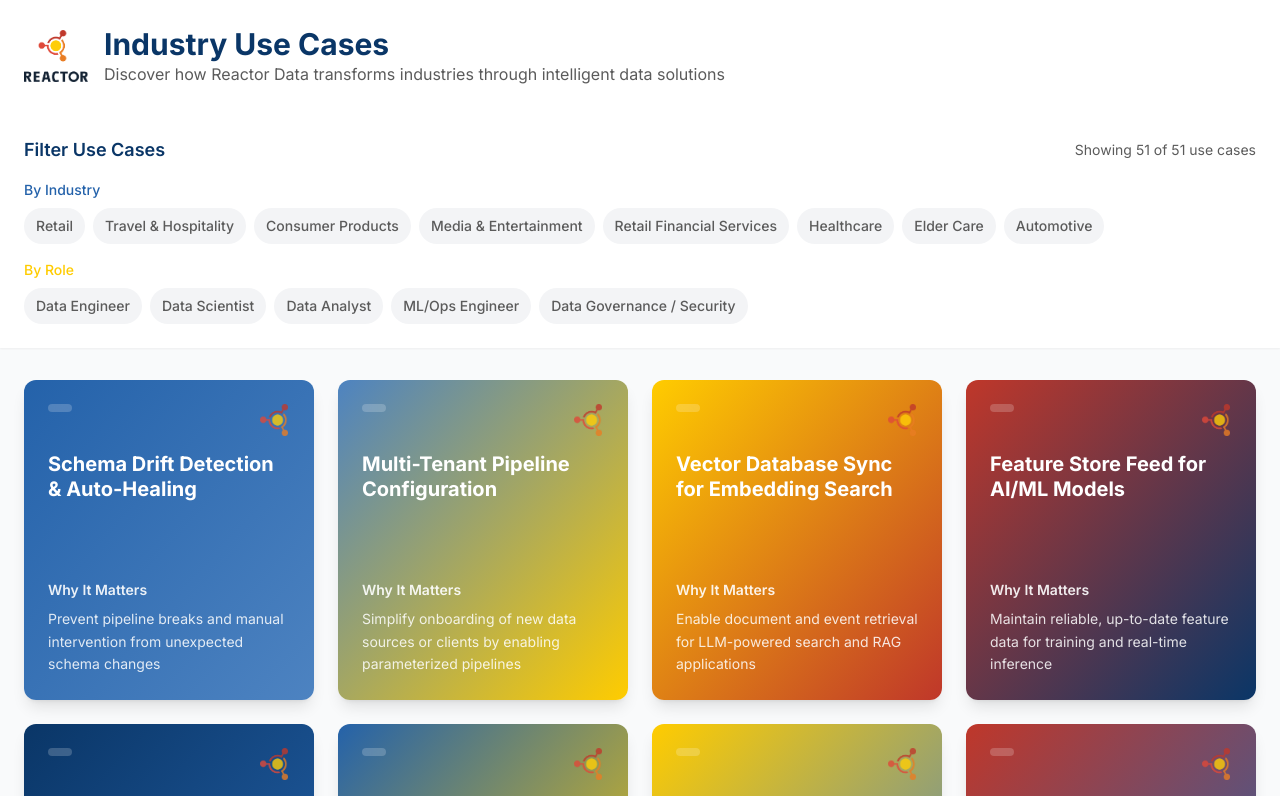
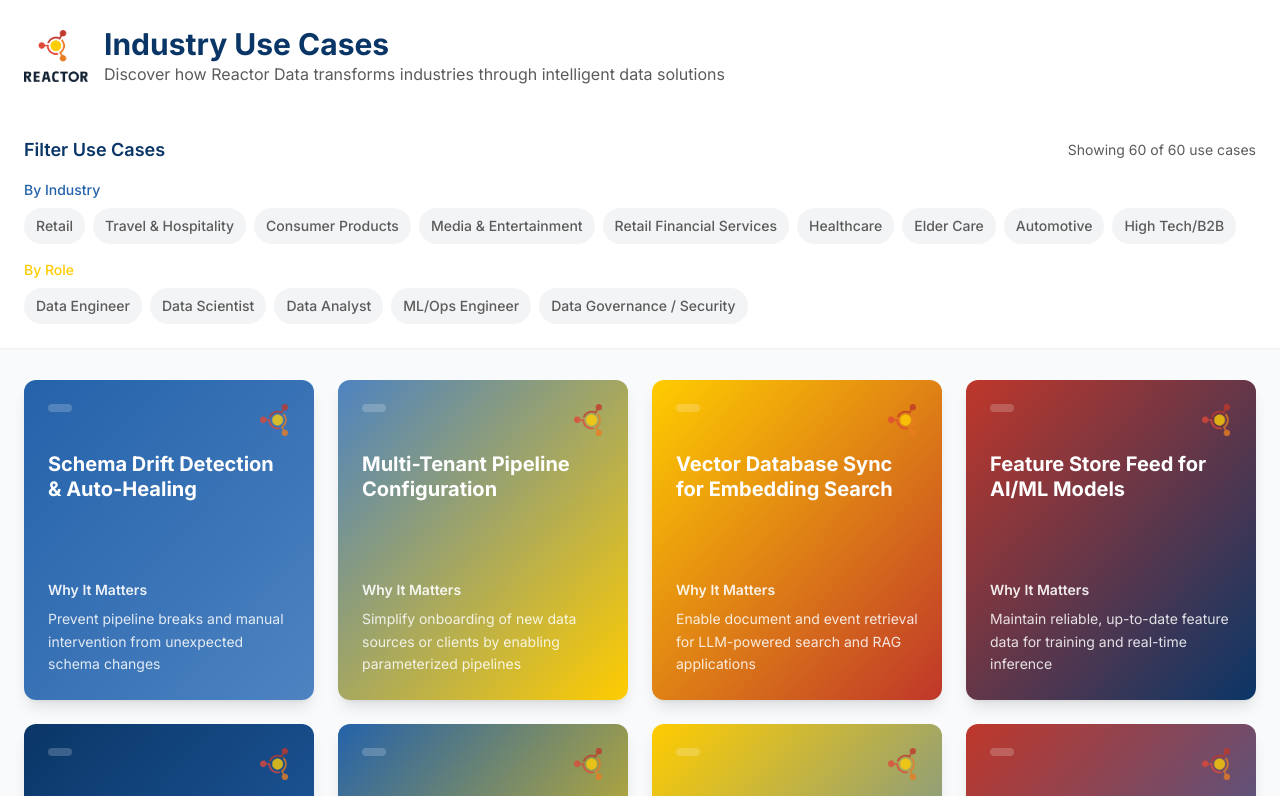
Before and after one commit to tgiffin/wp-reactor-card-flip-showcase, a React (Vite) app: page / in a window 1280 px wide. Shown: the top 796 px of the page. Built offline with nearby package versions, Linux system fonts and the light colour scheme.

Commit message:
Add High Tech/B2B industry use cases
Added the "High Tech/B2B" industry and its 9 use cases to the data structure. Updated `src/data/index.ts` and `src/data/industryUseCases.ts`.

```diff
--- a/src/data/index.ts
+++ b/src/data/index.ts
@@ -14,7 +14,8 @@ export const industries = [
   'Retail Financial Services',
   'Healthcare',
   'Elder Care',
-  'Automotive'
+  'Automotive',
+  'High Tech/B2B'
 ];
 
 export const roles = [
--- a/src/data/industryUseCases.ts
+++ b/src/data/industryUseCases.ts
@@ -1,4 +1,3 @@
-
 import { UseCase } from './types';
 
 export const industryUseCases: UseCase[] = [
@@ -478,5 +477,106 @@ export const industryUseCases: UseCase[] = [
     sampleFields: ['user_id', 'table_accessed', 'timestamp'],
     reactorRole: 'Log every data touch and enable audit trails for compliance teams',
     gradientClass: 'bg-gradient-to-br from-reactor-medium-blue to-soundcommerce-yellow'
+  },
+
+  // High Tech/B2B
+  {
+    id: '43',
+    industry: 'High Tech/B2B',
+    title: 'Product Telemetry Ingestion',
+    whyItMatters: 'Collect and normalize telemetry from SaaS or hardware usage to detect patterns or issues',
+    dataSources: ['SaaS product logs', 'IoT device streams', 'mobile SDKs'],
+    entitiesTables: ['telemetry_events', 'device_sessions', 'usage_logs'],
+    sampleFields: ['session_id', 'device_id', 'event_type', 'timestamp'],
+    reactorRole: 'Stream and normalize telemetry events into structured formats for product and support analytics',
+    gradientClass: 'bg-gradient-to-br from-reactor-blue to-reactor-medium-blue'
+  },
+  {
+    id: '44',
+    industry: 'High Tech/B2B',
+    title: 'Customer Success Signal Detection',
+    whyItMatters: 'Detect churn or expansion signals based on feature usage and support tickets',
+    dataSources: ['Product analytics', 'CRM', 'support systems'],
+    entitiesTables: ['usage_metrics', 'support_cases', 'customer_profiles'],
+    sampleFields: ['account_id', 'last_login', 'ticket_volume'],
+    reactorRole: 'Unify product, support, and CRM data to build health score triggers',
+    gradientClass: 'bg-gradient-to-br from-reactor-medium-blue to-soundcommerce-yellow'
+  },
+  {
+    id: '45',
+    industry: 'High Tech/B2B',
+    title: 'Trial-to-Paid Conversion Funnel',
+    whyItMatters: 'Improve free trial conversion by analyzing product usage patterns',
+    dataSources: ['Product logs', 'CRM', 'billing system'],
+    entitiesTables: ['trial_accounts', 'product_events', 'conversion_log'],
+    sampleFields: ['account_id', 'trial_start', 'active_features'],
+    reactorRole: 'Track engagement during trial and correlate to paid conversion rates',
+    gradientClass: 'bg-gradient-to-br from-soundcommerce-yellow to-reactor-red'
+  },
+  {
+    id: '46',
+    industry: 'High Tech/B2B',
+    title: 'Support Ticket Auto-Triage Insights',
+    whyItMatters: 'Identify root causes and common escalations early',
+    dataSources: ['Zendesk', 'Jira', 'Salesforce'],
+    entitiesTables: ['support_cases', 'case_tags', 'time_to_resolution'],
+    sampleFields: ['ticket_id', 'priority', 'tags'],
+    reactorRole: 'Analyze support ticket patterns to improve resolution playbooks and routing',
+    gradientClass: 'bg-gradient-to-br from-reactor-red to-reactor-dark-blue'
+  },
+  {
+    id: '47',
+    industry: 'High Tech/B2B',
+    title: 'R&D Feedback Loop for Product Teams',
+    whyItMatters: 'Feed product feedback and defect data back into agile tools or dashboards',
+    dataSources: ['Support logs', 'GitHub/Jira', 'feedback portals'],
+    entitiesTables: ['feature_feedback', 'bug_reports', 'tickets'],
+    sampleFields: ['feature_id', 'bug_code', 'sentiment'],
+    reactorRole: 'Aggregate structured + unstructured inputs for prioritization and roadmap impact',
+    gradientClass: 'bg-gradient-to-br from-reactor-dark-blue to-reactor-blue'
+  },
+  {
+    id: '48',
+    industry: 'High Tech/B2B',
+    title: 'Customer Environment Sync',
+    whyItMatters: 'Map customer environments and deployment profiles for configuration intelligence and upgrades',
+    dataSources: ['Cloud config', 'deployment agents', 'CRM'],
+    entitiesTables: ['environment_profiles', 'instance_metadata', 'license_keys'],
+    sampleFields: ['org_id', 'region', 'cloud_type', 'version'],
+    reactorRole: 'Create materialized environment summaries for CS, TAMs, and upgrade planning',
+    gradientClass: 'bg-gradient-to-br from-reactor-blue to-soundcommerce-yellow'
+  },
+  {
+    id: '49',
+    industry: 'High Tech/B2B',
+    title: 'Enterprise Contract & Usage Alignment',
+    whyItMatters: 'Validate contracted license usage versus actual product consumption',
+    dataSources: ['Billing systems', 'product usage logs', 'Salesforce'],
+    entitiesTables: ['license_allocations', 'user_activity', 'billing_records'],
+    sampleFields: ['contract_id', 'seats_allocated', 'seats_used'],
+    reactorRole: 'Join license entitlements to product logs to find under- or over-utilization',
+    gradientClass: 'bg-gradient-to-br from-soundcommerce-yellow to-reactor-medium-blue'
+  },
+  {
+    id: '50',
+    industry: 'High Tech/B2B',
+    title: 'Multi-Tenant Health Dashboard',
+    whyItMatters: 'Provide real-time insights into service uptime and tenant-specific SLAs',
+    dataSources: ['Monitoring tools', 'OpsDB', 'Cloud logs'],
+    entitiesTables: ['uptime_logs', 'tenant_configs', 'sla_events'],
+    sampleFields: ['tenant_id', 'uptime_pct', 'alert_count'],
+    reactorRole: 'Aggregate per-tenant service metrics for customer-facing status pages and internal ops views',
+    gradientClass: 'bg-gradient-to-br from-reactor-medium-blue to-reactor-red'
+  },
+  {
+    id: '51',
+    industry: 'High Tech/B2B',
+    title: 'Partner Channel Performance Tracker',
+    whyItMatters: 'Track partner-driven sales, adoption, and expansion across B2B channels',
+    dataSources: ['Salesforce', 'partner CRM', 'product telemetry'],
+    entitiesTables: ['partner_accounts', 'referrals', 'feature_usage'],
+    sampleFields: ['partner_id', 'revenue', 'adoption_curve'],
+    reactorRole: 'Combine CRM and telemetry to measure partner impact and incentive eligibility',
+    gradientClass: 'bg-gradient-to-br from-reactor-red to-reactor-dark-blue'
   }
 ];
```
